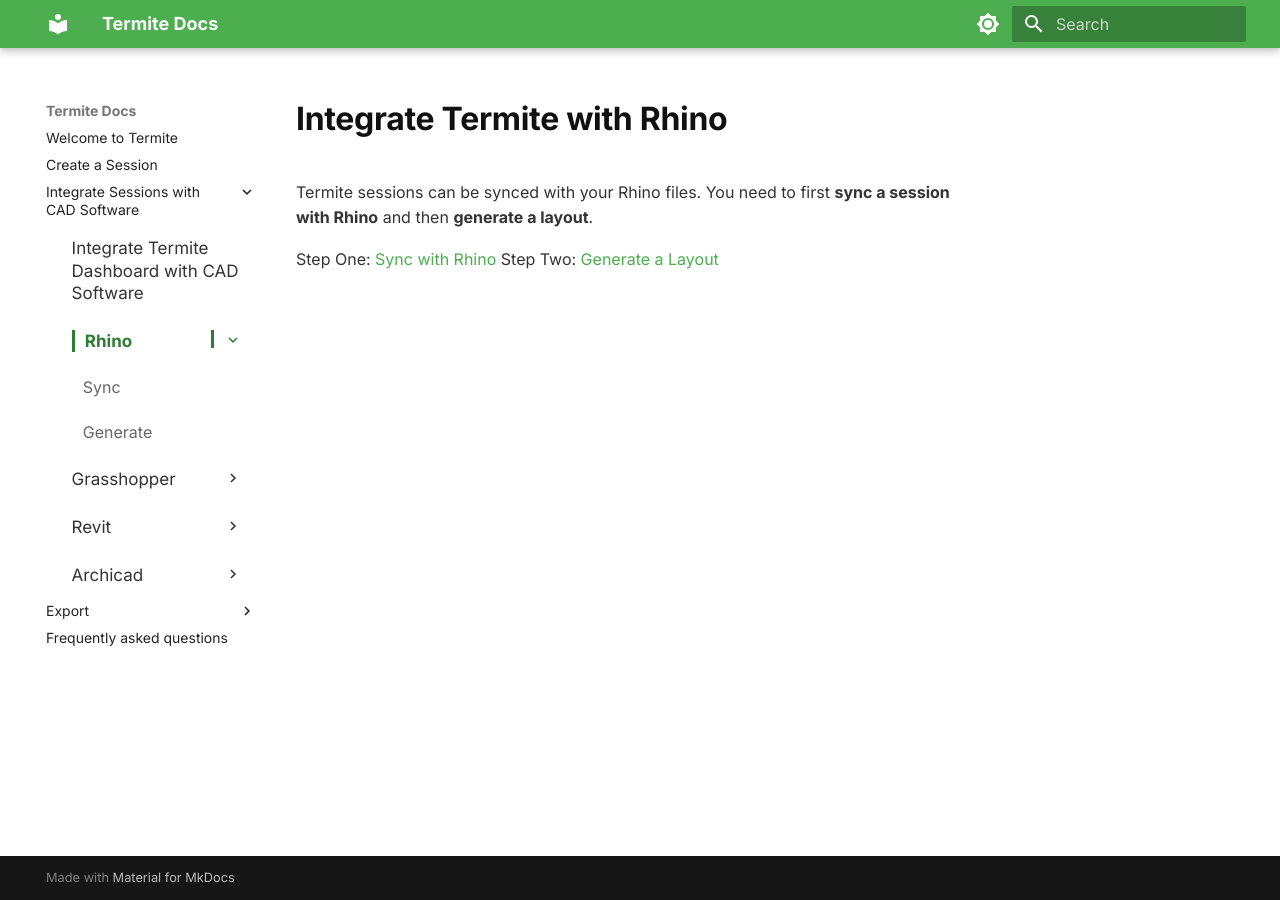
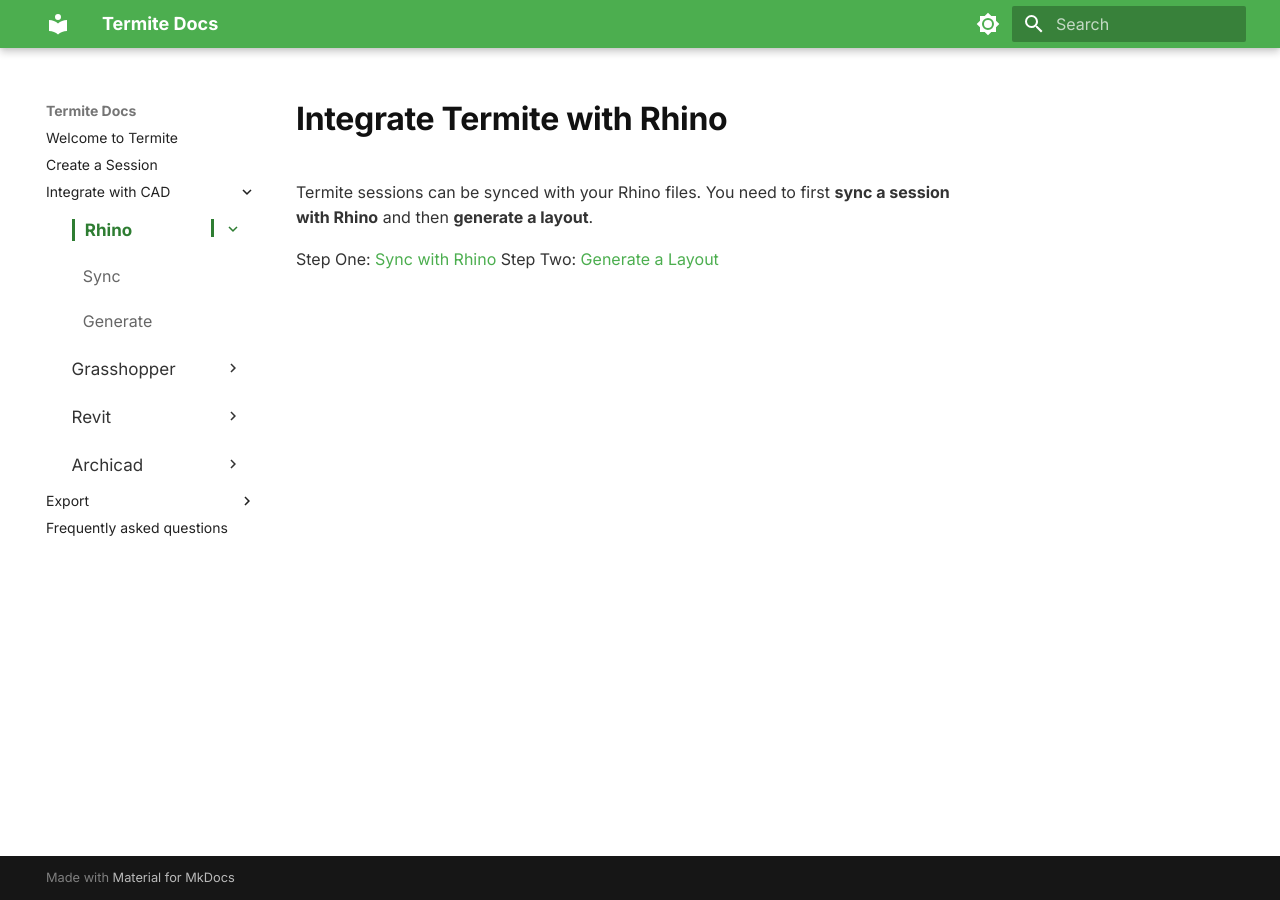
Before and after one commit to Fereshteh7720/Documentation, an MkDocs documentation site: the page built from docs/integrate/rhino/index.md, in a window 1280 px wide. Built offline with MkDocs 1.6.1 and Material for MkDocs 9.7.7, drawn with Linux system fonts in a browser that asks for light colours.

Commit message:
integrate is a top section for rhino and others and is clickable

```diff
--- a/mkdocs.yml
+++ b/mkdocs.yml
@@ -4,12 +4,12 @@ site_url: https://mohammad-h93.github.io/docs-test/
 nav:
   - Welcome to Termite: welcome.md
   - Create a Session: sessions.md
-  - Integrate Sessions with CAD Software:
-      - Integrate Termite Dashboard with CAD Software: 'integrate-cad.md'
+  - Integrate with CAD:
+      - Integrate Sessions with CAD Software: integrate/index.md
       - Rhino:
-          - Integrate Termite with Rhino: rhino/index.md
-          - Sync: rhino/sync-index.md
-          - Generate: rhino/generate-index.md
+          - Integrate Termite with Rhino: integrate/rhino/index.md
+          - Sync: integrate/rhino/sync-index.md
+          - Generate: integrate/rhino/generate-index.md
 
       - Grasshopper:
           - Sync: 'sync-grasshopper.md'
```
Also changed, not shown: docs/integrate/index.md (added, +10 -0 lines), docs/integrate/rhino/generate-index.md (renamed from docs/rhino/generate-index.md, +2 -2 lines), docs/integrate/rhino/index.md (renamed from docs/rhino/index.md), docs/integrate/rhino/sync-index.md (renamed from docs/rhino/sync-index.md).
